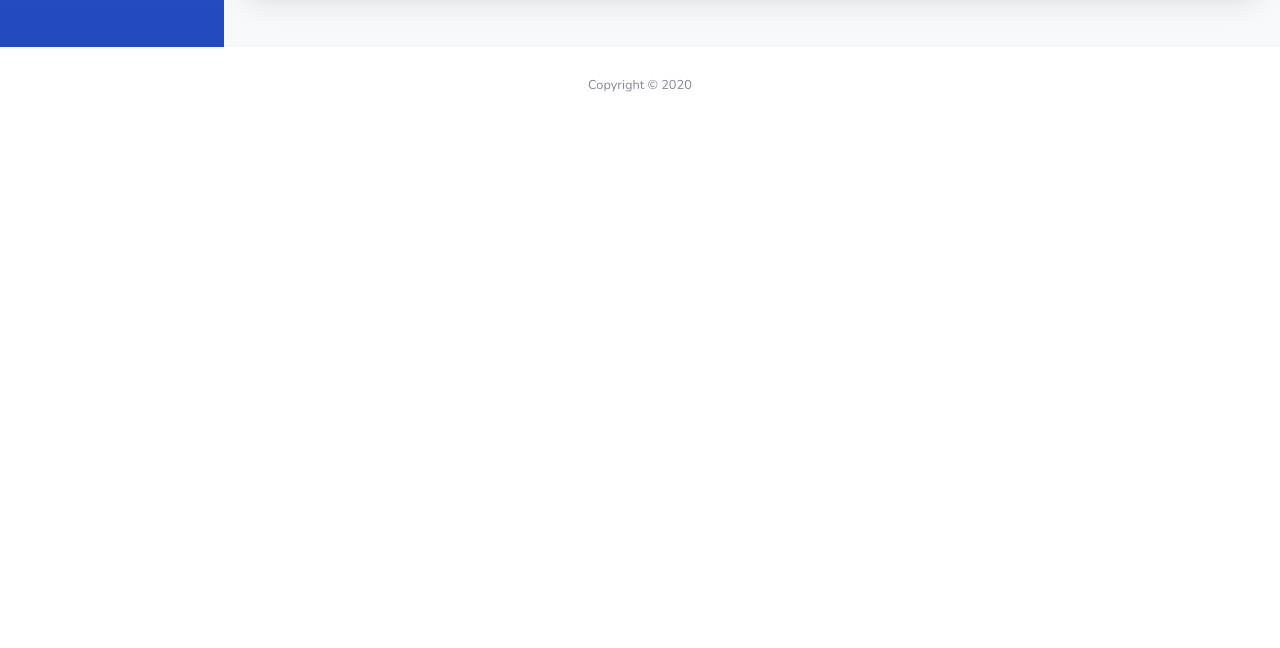
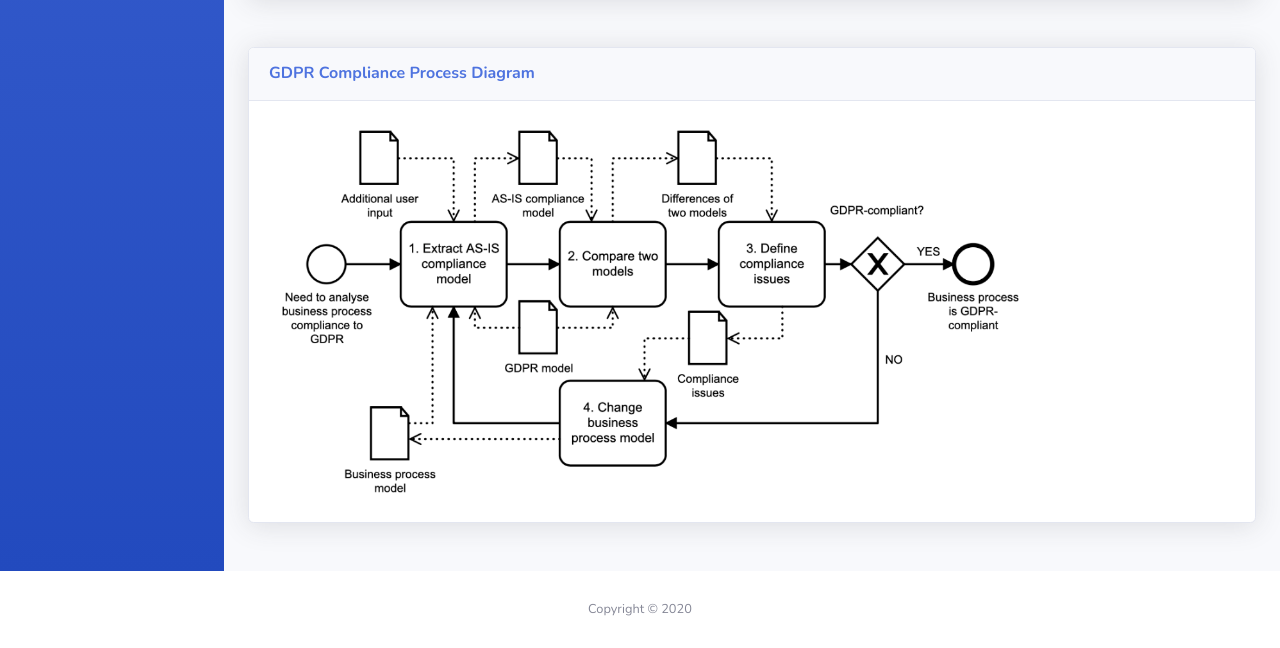
Before and after one commit to motekaj/gdpr-analyzer, a Yii app: template views/site/index.php in a window 1280 px wide. Shown: the part 1473-2121 px from the top of the page. Before the commit the page ends 1565 px from the top, so only its background shows below. Run offline with PHP 8.4 and a stand-in for Yii, Linux system fonts and the light colour scheme; the template is opened without the code that fills it, so the values that code supplies are empty; form fields are guessed from the names that the template uses; some libraries are stand-ins or nearby versions.

Commit message:
Added compliance process

```diff
--- a/views/site/index.php
+++ b/views/site/index.php
@@ -265,3 +265,18 @@
 
       </div>
 </div>
+
+<div class="row">
+  <div class="col-lg-12 mb-4">
+    <div class="card shadow mb-4">
+        <div class="card-header py-3">
+          <h6 class="m-0 font-weight-bold text-primary">GDPR Compliance Process Diagram</h6>
+        </div>
+        <div class="card-body">
+          <img style="width:80%;" src="img/complianceprocess.png" ?>
+        </div>
+
+        </div>
+
+      </div>
+</div>
```
Also changed, not shown: web/img/complianceprocess.png (added).
